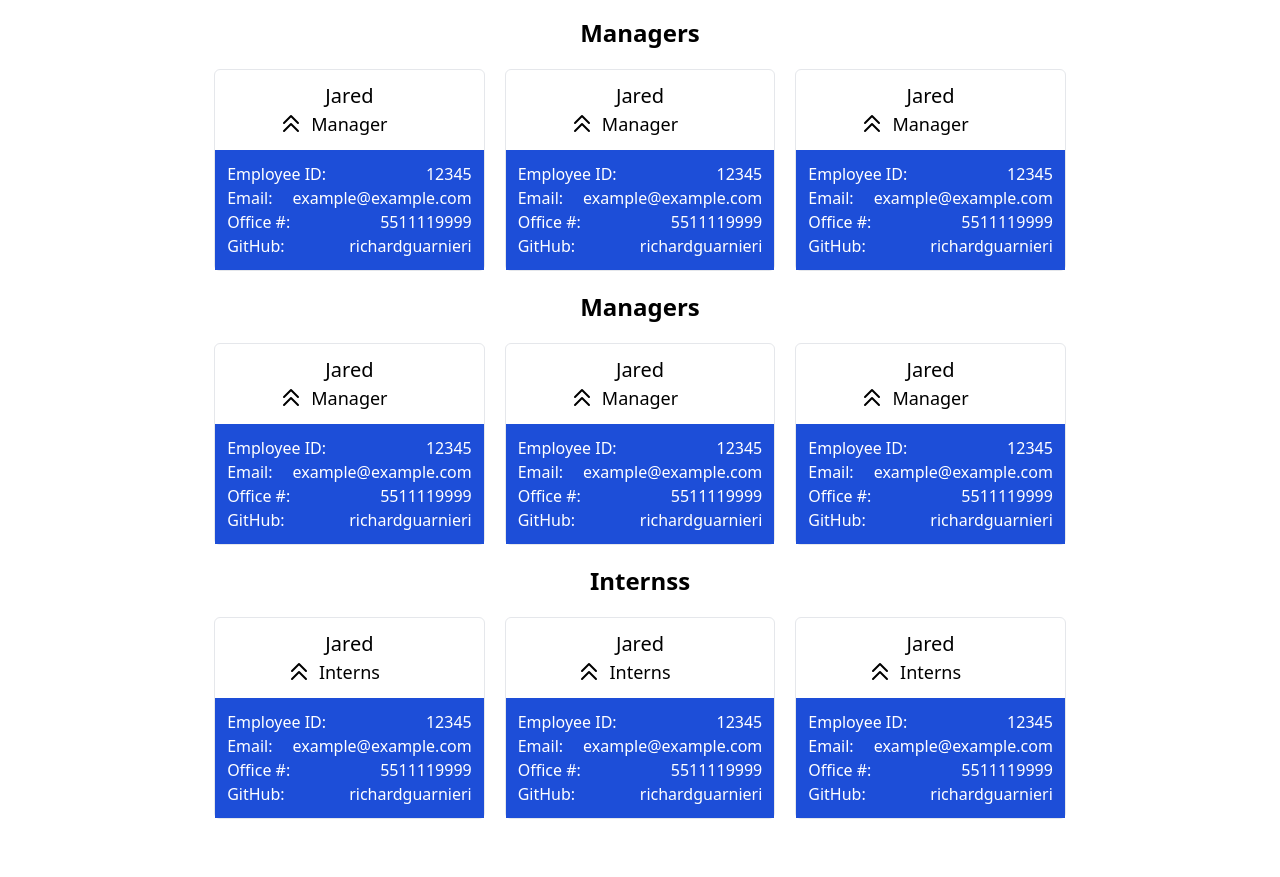
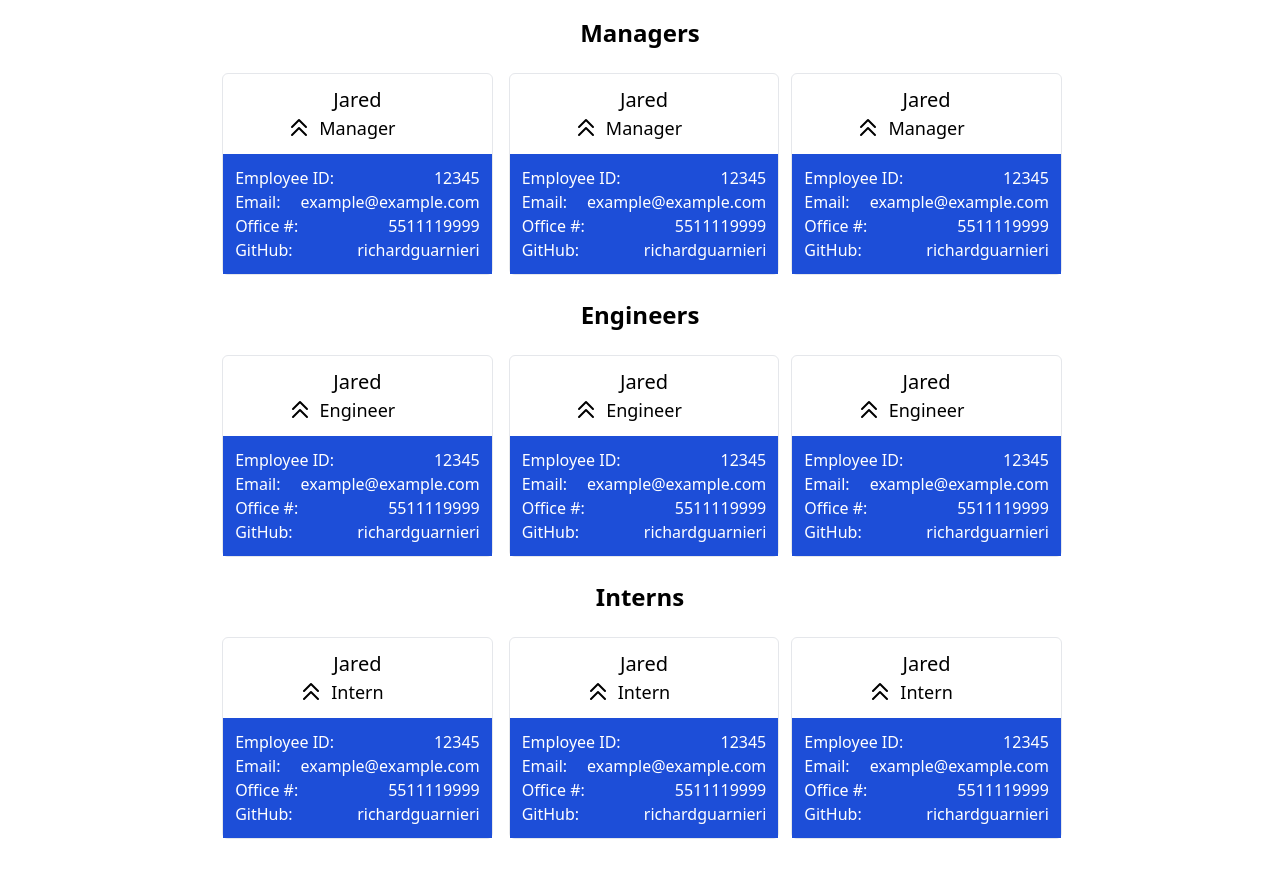
Before and after one commit to richardguarnieri/team-profile-generator, a plain HTML site: page index.html in a window 1280 px wide. Shown: the part 79-956 px from the top of the page. Drawn offline with nearby package versions, Linux system fonts and the light colour scheme.

Commit message:
additional design chances to HTML

```diff
--- a/index.html
+++ b/index.html
@@ -39,9 +39,9 @@
                         <p class="font-bold">Managers</p>
                     </div>
                     <!-- Manager Profiles -->
-                    <div class="flex my-5 space-x-5">
+                    <div class="flex flex-wrap justify-around my-5 lg:space-x-3">
                         <!-- Manager Profile #1 -->
-                        <div class="group flex flex-col justify-between border rounded-md transition hover:border-blue-500">
+                        <div class="m-1 group flex flex-col justify-between border rounded-md transition hover:border-blue-500">
                             <div class="flex flex-col justify-center items-center p-3">
                                 <p class="text-xl font-medium">Jared</p>
                                 <div class="relative flex">
@@ -71,7 +71,7 @@
                             </div>
                         </div>
                         <!-- Manager Profile #2 -->
-                        <div class="group flex flex-col justify-between border rounded-md transition hover:border-blue-500">
+                        <div class="m-1 group flex flex-col justify-between border rounded-md transition hover:border-blue-500">
                             <div class="flex flex-col justify-center items-center p-3">
                                 <p class="text-xl font-medium">Jared</p>
                                 <div class="relative flex">
@@ -101,7 +101,7 @@
                             </div>
                         </div>
                         <!-- Manager Profile #3 -->
-                        <div class="group flex flex-col justify-between border rounded-md transition hover:border-blue-500">
+                        <div class="m-1 group flex flex-col justify-between border rounded-md transition hover:border-blue-500">
                             <div class="flex flex-col justify-center items-center p-3">
                                 <p class="text-xl font-medium">Jared</p>
                                 <div class="relative flex">
@@ -134,23 +134,23 @@
                     </div>
                 </div>
 
-                <!-- Manager Section -->
+                <!-- Engineer Section -->
                 <div class="flex flex-col">
-                    <!-- Manager Header -->
+                    <!-- Engineer Header -->
                     <div class="text-2xl text-center">
-                        <p class="font-bold">Managers</p>
+                        <p class="font-bold">Engineers</p>
                     </div>
-                    <!-- Manager Profiles -->
-                    <div class="flex my-5 space-x-5">
-                        <!-- Manager Profile #1 -->
-                        <div class="group flex flex-col justify-between border rounded-md transition hover:border-blue-500">
+                    <!-- Engineer Profiles -->
+                    <div class="flex flex-wrap justify-around my-5 lg:space-x-3">
+                        <!-- Engineer Profile #1 -->
+                        <div class="m-1 group flex flex-col justify-between border rounded-md transition hover:border-blue-500">
                             <div class="flex flex-col justify-center items-center p-3">
                                 <p class="text-xl font-medium">Jared</p>
                                 <div class="relative flex">
                                     <svg xmlns="http://www.w3.org/2000/svg" class="absolute h-6 w-6 -left-8 top-0.5" fill="none" viewBox="0 0 24 24" stroke="currentColor" stroke-width="2">
                                         <path stroke-linecap="round" stroke-linejoin="round" d="M5 11l7-7 7 7M5 19l7-7 7 7" />
                                     </svg>
-                                    <p class="text-lg">Manager</p>
+                                    <p class="text-lg">Engineer</p>
                                 </div>
                             </div>
                             <div class="flex flex-col p-3 bg-blue-700 text-white font-extralight transition group-hover:bg-blue-600">
@@ -172,15 +172,15 @@
                                 </div>
                             </div>
                         </div>
-                        <!-- Manager Profile #2 -->
-                        <div class="group flex flex-col justify-between border rounded-md transition hover:border-blue-500">
+                        <!-- Engineer Profile #2 -->
+                        <div class="m-1 group flex flex-col justify-between border rounded-md transition hover:border-blue-500">
                             <div class="flex flex-col justify-center items-center p-3">
                                 <p class="text-xl font-medium">Jared</p>
                                 <div class="relative flex">
                                     <svg xmlns="http://www.w3.org/2000/svg" class="absolute h-6 w-6 -left-8 top-0.5" fill="none" viewBox="0 0 24 24" stroke="currentColor" stroke-width="2">
                                         <path stroke-linecap="round" stroke-linejoin="round" d="M5 11l7-7 7 7M5 19l7-7 7 7" />
                                     </svg>
-                                    <p class="text-lg">Manager</p>
+                                    <p class="text-lg">Engineer</p>
                                 </div>
                             </div>
                             <div class="flex flex-col p-3 bg-blue-700 text-white font-extralight transition group-hover:bg-blue-600">
@@ -202,15 +202,15 @@
                                 </div>
                             </div>
                         </div>
-                        <!-- Manager Profile #3 -->
-                        <div class="group flex flex-col justify-between border rounded-md transition hover:border-blue-500">
+                        <!-- Engineer Profile #3 -->
+                        <div class="m-1 group flex flex-col justify-between border rounded-md transition hover:border-blue-500">
                             <div class="flex flex-col justify-center items-center p-3">
                                 <p class="text-xl font-medium">Jared</p>
                                 <div class="relative flex">
                                     <svg xmlns="http://www.w3.org/2000/svg" class="absolute h-6 w-6 -left-8 top-0.5" fill="none" viewBox="0 0 24 24" stroke="currentColor" stroke-width="2">
                                         <path stroke-linecap="round" stroke-linejoin="round" d="M5 11l7-7 7 7M5 19l7-7 7 7" />
                                     </svg>
-                                    <p class="text-lg">Manager</p>
+                                    <p class="text-lg">Engineer</p>
                                 </div>
                             </div>
                             <div class="flex flex-col p-3 bg-blue-700 text-white font-extralight transition group-hover:bg-blue-600">
@@ -236,23 +236,23 @@
                     </div>
                 </div>
 
-                <!-- Interns Section -->
+                <!-- Intern Section -->
                 <div class="flex flex-col">
-                    <!-- Interns Header -->
+                    <!-- Intern Header -->
                     <div class="text-2xl text-center">
-                        <p class="font-bold">Internss</p>
+                        <p class="font-bold">Interns</p>
                     </div>
-                    <!-- Interns Profiles -->
-                    <div class="flex my-5 space-x-5">
+                    <!-- Intern Profiles -->
+                    <div class="flex flex-wrap justify-around my-5 lg:space-x-3">
                         <!-- Intern Profile #1 -->
-                        <div class="group flex flex-col justify-between border rounded-md transition hover:border-blue-500">
+                        <div class="m-1 group flex flex-col justify-between border rounded-md transition hover:border-blue-500">
                             <div class="flex flex-col justify-center items-center p-3">
                                 <p class="text-xl font-medium">Jared</p>
                                 <div class="relative flex">
                                     <svg xmlns="http://www.w3.org/2000/svg" class="absolute h-6 w-6 -left-8 top-0.5" fill="none" viewBox="0 0 24 24" stroke="currentColor" stroke-width="2">
                                         <path stroke-linecap="round" stroke-linejoin="round" d="M5 11l7-7 7 7M5 19l7-7 7 7" />
                                     </svg>
-                                    <p class="text-lg">Interns</p>
+                                    <p class="text-lg">Intern</p>
                                 </div>
                             </div>
                             <div class="flex flex-col p-3 bg-blue-700 text-white font-extralight transition group-hover:bg-blue-600">
@@ -275,14 +275,14 @@
                             </div>
                         </div>
                         <!-- Intern Profile #2 -->
-                        <div class="group flex flex-col justify-between border rounded-md transition hover:border-blue-500">
+                        <div class="m-1 group flex flex-col justify-between border rounded-md transition hover:border-blue-500">
                             <div class="flex flex-col justify-center items-center p-3">
                                 <p class="text-xl font-medium">Jared</p>
                                 <div class="relative flex">
                                     <svg xmlns="http://www.w3.org/2000/svg" class="absolute h-6 w-6 -left-8 top-0.5" fill="none" viewBox="0 0 24 24" stroke="currentColor" stroke-width="2">
                                         <path stroke-linecap="round" stroke-linejoin="round" d="M5 11l7-7 7 7M5 19l7-7 7 7" />
                                     </svg>
-                                    <p class="text-lg">Interns</p>
+                                    <p class="text-lg">Intern</p>
                                 </div>
                             </div>
                             <div class="flex flex-col p-3 bg-blue-700 text-white font-extralight transition group-hover:bg-blue-600">
@@ -305,14 +305,14 @@
                             </div>
                         </div>
                         <!-- Intern Profile #3 -->
-                        <div class="group flex flex-col justify-between border rounded-md transition hover:border-blue-500">
+                        <div class="m-1 group flex flex-col justify-between border rounded-md transition hover:border-blue-500">
                             <div class="flex flex-col justify-center items-center p-3">
                                 <p class="text-xl font-medium">Jared</p>
                                 <div class="relative flex">
                                     <svg xmlns="http://www.w3.org/2000/svg" class="absolute h-6 w-6 -left-8 top-0.5" fill="none" viewBox="0 0 24 24" stroke="currentColor" stroke-width="2">
                                         <path stroke-linecap="round" stroke-linejoin="round" d="M5 11l7-7 7 7M5 19l7-7 7 7" />
                                     </svg>
-                                    <p class="text-lg">Interns</p>
+                                    <p class="text-lg">Intern</p>
                                 </div>
                             </div>
                             <div class="flex flex-col p-3 bg-blue-700 text-white font-extralight transition group-hover:bg-blue-600">
```
